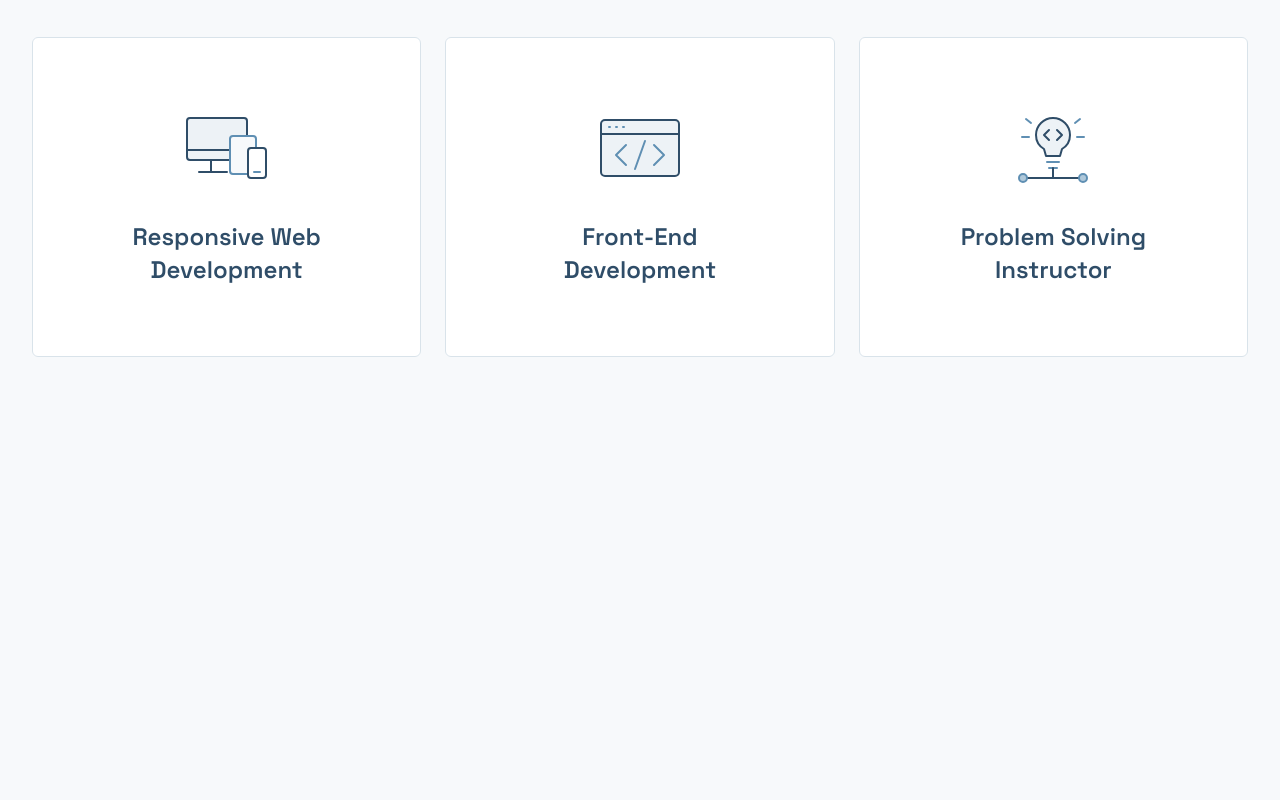
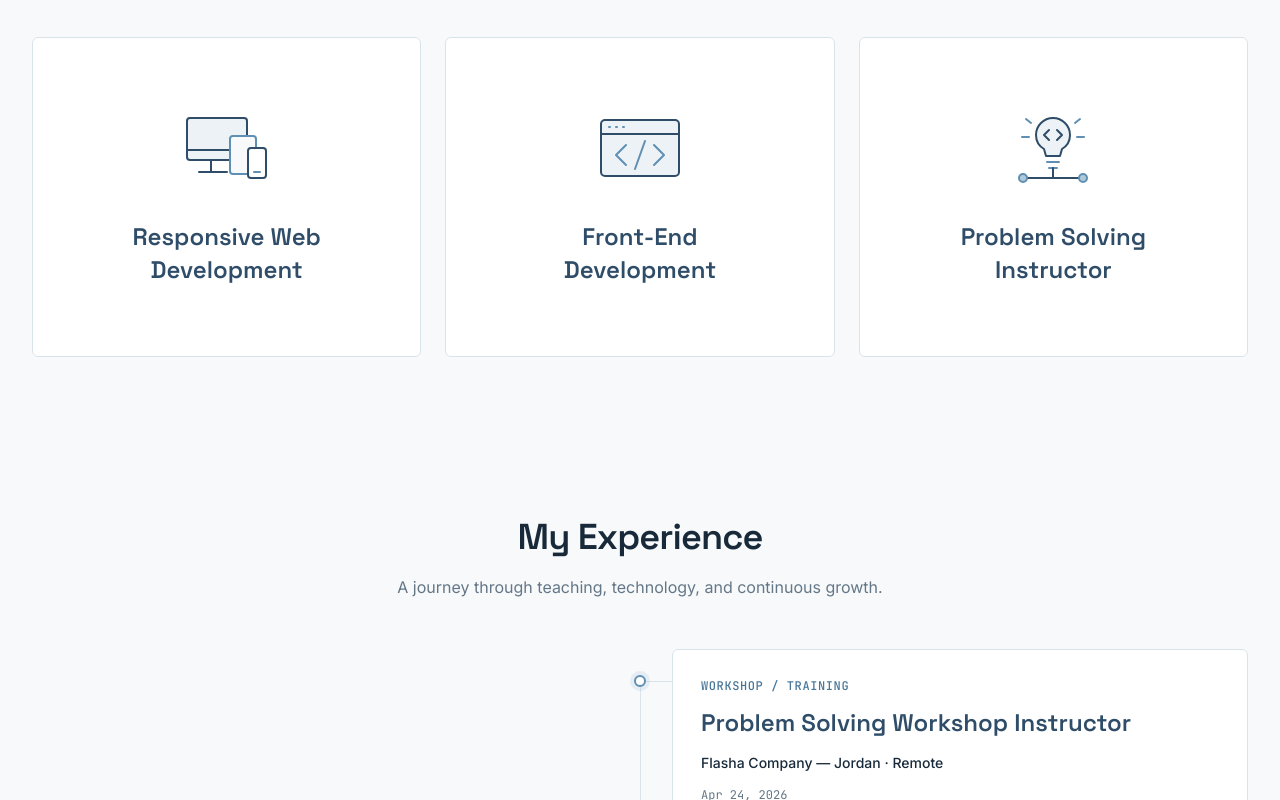
Before and after one commit to Qosay2005/Qosay_Qlalwhe, a React (Vite) app: page / in a window 1280 px wide. Shown: the part 1566-2366 px from the top of the page. Before the commit the page ends 2003 px from the top, so only its background shows below. Built offline with nearby package versions, Linux system fonts and the light colour scheme.

Commit message:
create my experience section

```diff
--- a/src/App.jsx
+++ b/src/App.jsx
@@ -3,6 +3,7 @@ import MainLayout from './components/mainlayout/MainLayout'
 import Hero from './sections/Hero'
 import TechStack from './sections/TechStack'
 import Services from './sections/Services'
+import Experience from './sections/Experience'
 
 export default function App() {
   return (
@@ -10,6 +11,7 @@ export default function App() {
       <Hero />
       <TechStack />
       <Services />
+      <Experience />
     </MainLayout>
   )
 }
--- /dev/null
+++ b/src/components/experience/ExperienceCard.jsx
@@ -0,0 +1,29 @@
+import { useId } from 'react'
+
+export default function ExperienceCard({ experience }) {
+  const headingId = useId()
+  const { role, organization, period, type, summary, highlights = [], skills = [] } = experience
+
+  return (
+    <article aria-labelledby={headingId} className="min-w-0 rounded-md border border-border bg-white p-5 text-left [overflow-wrap:anywhere] transition-colors duration-300 ease-out hover:border-primary-light motion-reduce:transition-none sm:p-7">
+      <p className="font-mono text-[10px] font-medium tracking-wider text-primary-action uppercase sm:text-xs">{type}</p>
+      <h3 id={headingId} className="mt-3 font-heading text-xl leading-snug font-semibold text-primary-dark sm:text-2xl">{role}</h3>
+      <p className="mt-3 text-sm font-medium leading-6 text-text-primary">{organization}</p>
+      <p className="mt-2 font-mono text-xs leading-6 text-text-secondary">{period}</p>
+
+      <p className="mt-5 text-sm leading-7 text-text-secondary">{summary}</p>
+      {highlights.length > 0 && (
+        <ul className="mt-4 list-disc space-y-2 pl-4 text-sm leading-6 text-text-secondary marker:text-primary">
+          {highlights.map((highlight) => <li key={highlight}>{highlight}</li>)}
+        </ul>
+      )}
+      {skills.length > 0 && (
+        <ul aria-label="Skills" className="mt-6 flex flex-wrap gap-2 border-t border-border pt-5">
+          {skills.map((skill) => (
+            <li key={skill} className="max-w-full rounded-sm bg-primary-light/25 px-2.5 py-1 text-xs leading-5 text-primary-dark">{skill}</li>
+          ))}
+        </ul>
+      )}
+    </article>
+  )
+}
--- /dev/null
+++ b/src/data/experiences.js
@@ -0,0 +1,45 @@
+// Display order is newest to oldest. Add new experiences at the beginning.
+export const experiences = [
+  {
+    role: 'Problem Solving Workshop Instructor',
+    organization: 'Flasha Company — Jordan · Remote',
+    period: 'Apr 24, 2026',
+    type: 'Workshop / Training',
+    summary: 'Delivered an online problem-solving workshop for 200+ students, introducing the fundamentals of analytical thinking, coding, and problem solving while highlighting their importance in the technology industry.',
+    highlights: [
+      'Introduced students to core problem-solving fundamentals and analytical thinking.',
+      'Guided beginners through a clear learning roadmap for developing their programming skills.',
+      'Shared practical learning resources and career-focused insights.',
+      'Helped students understand how problem solving connects to real-world software development.',
+    ],
+    skills: ['Problem Solving', 'Teaching', 'Algorithms', 'Mentoring', 'Competitive Programming'],
+  },
+  {
+    role: 'HTML Workshop Instructor',
+    organization: 'IP Team — Arab American University · Remote',
+    period: 'Jan 18, 2026',
+    type: 'Workshop / Training',
+    summary: 'Delivered an interactive HTML workshop for 40+ students, introducing core web development concepts, modern HTML standards, and practical techniques for building well-structured web pages.',
+    highlights: [
+      'Taught fundamental HTML concepts and modern web development practices.',
+      'Guided students through practical examples and interactive exercises.',
+      'Helped participants understand how to structure web pages effectively.',
+      'Introduced best practices for building clean and responsive web interfaces.',
+    ],
+    skills: ['HTML', 'Web Development', 'Teaching', 'Responsive Design'],
+  },
+  {
+    role: 'Problem Solving Instructor',
+    organization: 'Remote & Hassib Sabbagh IT Center of Excellence',
+    period: 'Aug 2025 – Jan 2026',
+    type: 'Instructor / Training',
+    summary: 'Delivered structured problem-solving training programs to 140+ students through online and in-person sessions, focusing on algorithms, data structures, complexity analysis, and competitive programming.',
+    highlights: [
+      'Delivered problem-solving training to more than 140 students.',
+      'Taught algorithms, data structures, complexity analysis, and competitive programming concepts.',
+      'Designed structured training content and carefully selected practice problems.',
+      'Mentored students and adapted teaching approaches to improve their coding and analytical skills.',
+    ],
+    skills: ['Algorithms', 'Data Structures', 'Problem Solving', 'Competitive Programming', 'Mentoring'],
+  },
+]
--- /dev/null
+++ b/src/sections/Experience.jsx
@@ -0,0 +1,33 @@
+import ExperienceCard from '../components/experience/ExperienceCard'
+import { experiences } from '../data/experiences'
+
+export default function Experience() {
+  return (
+    <section id="experience" aria-labelledby="experience-heading" className="mx-auto max-w-7xl px-4 py-16 sm:px-6 sm:py-20 xl:px-8">
+      <div className="mx-auto mb-9 max-w-2xl text-center sm:mb-12">
+        <h2 id="experience-heading" className="font-heading text-3xl font-semibold tracking-tight text-text-primary sm:text-4xl">My Experience</h2>
+        <p className="mt-4 text-sm leading-7 text-text-secondary sm:text-base">A journey through teaching, technology, and continuous growth.</p>
+      </div>
+
+      <ol aria-label="Experience, newest to oldest">
+        {experiences.map((experience, index) => {
+          const onRight = index % 2 === 0
+
+          return (
+            <li key={`${experience.role}-${experience.organization}-${experience.period}`} className="relative pl-8 pb-10 last:pb-0 lg:grid lg:grid-cols-2 lg:gap-x-16 lg:pl-0 lg:pb-12">
+              {/* Each segment reaches the next node, regardless of card height. */}
+              {index < experiences.length - 1 && (
+                <span aria-hidden="true" className="absolute top-8 -bottom-8 left-2 w-px -translate-x-1/2 bg-border lg:left-1/2" />
+              )}
+              <span aria-hidden="true" className={`absolute top-8 left-2 h-px w-6 bg-border lg:left-1/2 lg:w-8 ${onRight ? '' : 'lg:-translate-x-full'}`} />
+              <span aria-hidden="true" className="absolute top-8 left-2 z-10 size-3 -translate-x-1/2 -translate-y-1/2 rounded-full border-2 border-primary bg-white ring-4 ring-primary-light/25 lg:left-1/2" />
+              <div className={`min-w-0 ${onRight ? 'lg:col-start-2' : 'lg:col-start-1'}`}>
+                <ExperienceCard experience={experience} />
+              </div>
+            </li>
+          )
+        })}
+      </ol>
+    </section>
+  )
+}
```
